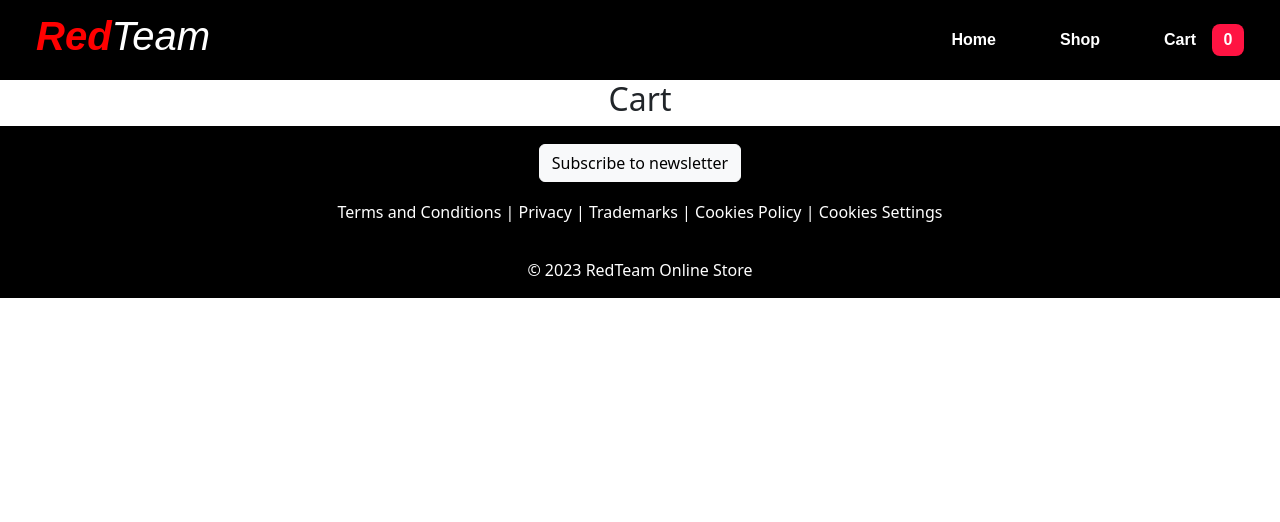
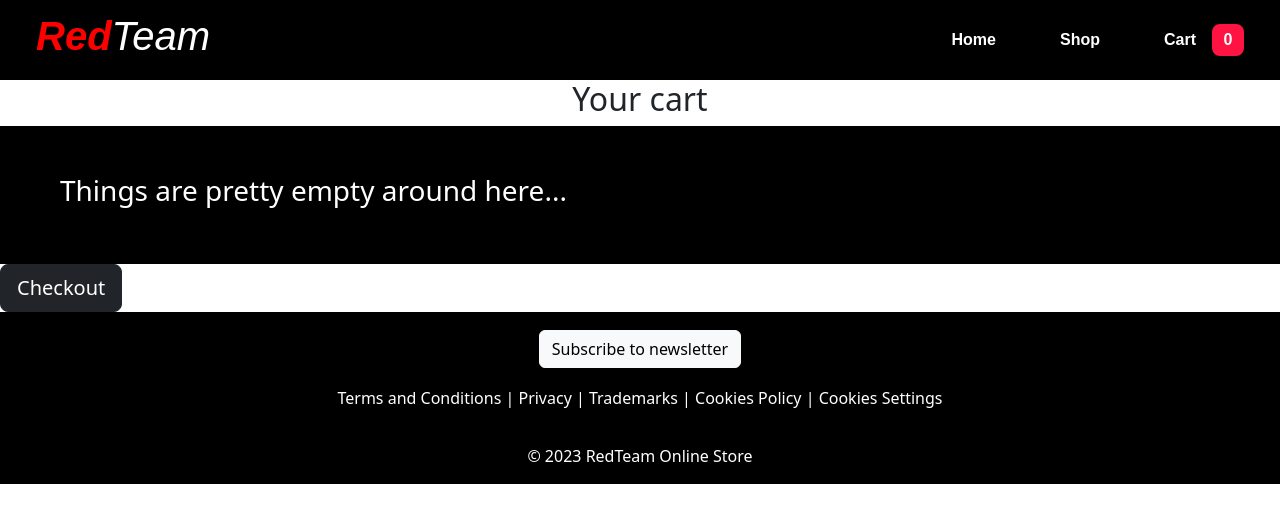
Before and after one commit to matheuspl92/shopping-cart, a React (Create React App) app: page /cart in a window 1280 px wide. Shown: the top 522 px of the page. Built offline with nearby package versions, Linux system fonts and the light colour scheme.

Commit message:
Add basic styling to cart page

```diff
--- a/src/components/Cart/Cart.js
+++ b/src/components/Cart/Cart.js
@@ -1,18 +1,21 @@
 import React from 'react';
-import { Container } from 'react-bootstrap';
+import { Button, Container, Row } from 'react-bootstrap';
 import OrderCard from '../Order/OrderCard';
 import { v4 as uuidv4 } from 'uuid';
 
 export default function Cart({ cart }) {
   return (
     <div>
-      <h2>Cart</h2>
-      <Container>
-        {cart.map((order) => {
-          console.log(order)
-          return <OrderCard key={uuidv4()} orderData={order} />
-        })}
+      <h2>Your cart</h2>
+      <Container fluid id='shop-container'>
+        <Row className='d-flex justify-content-center p-5'>
+          {cart.length ? cart.map((order) => {
+            console.log(order)
+            return <OrderCard key={uuidv4()} orderData={order} />
+          }) : <h3>Things are pretty empty around here...</h3>}
+        </Row>
       </Container>
+      <Button size='lg' variant='dark'>Checkout</Button>
     </div>
   )
 }
--- a/src/components/Order/OrderCard.js
+++ b/src/components/Order/OrderCard.js
@@ -3,13 +3,10 @@ import { Card } from 'react-bootstrap';
 
 export default function OrderCard({ orderData }) {
     return (
-        <Card style={{ width: '18rem' }}>
+        <Card style={{ width: '12rem' }}>
             <Card.Img variant="top" src={orderData.srcImage + '/300'} />
             <Card.Body>
                 <Card.Title>{orderData.title}</Card.Title>
-                <Card.Text>
-                    {orderData.text}
-                </Card.Text>
                 <Card.Text>
                     {`Quantity: ${orderData.orderQtd}`}
                 </Card.Text>
```
Also changed, not shown: src/components/Cart/Cart.css (added).
